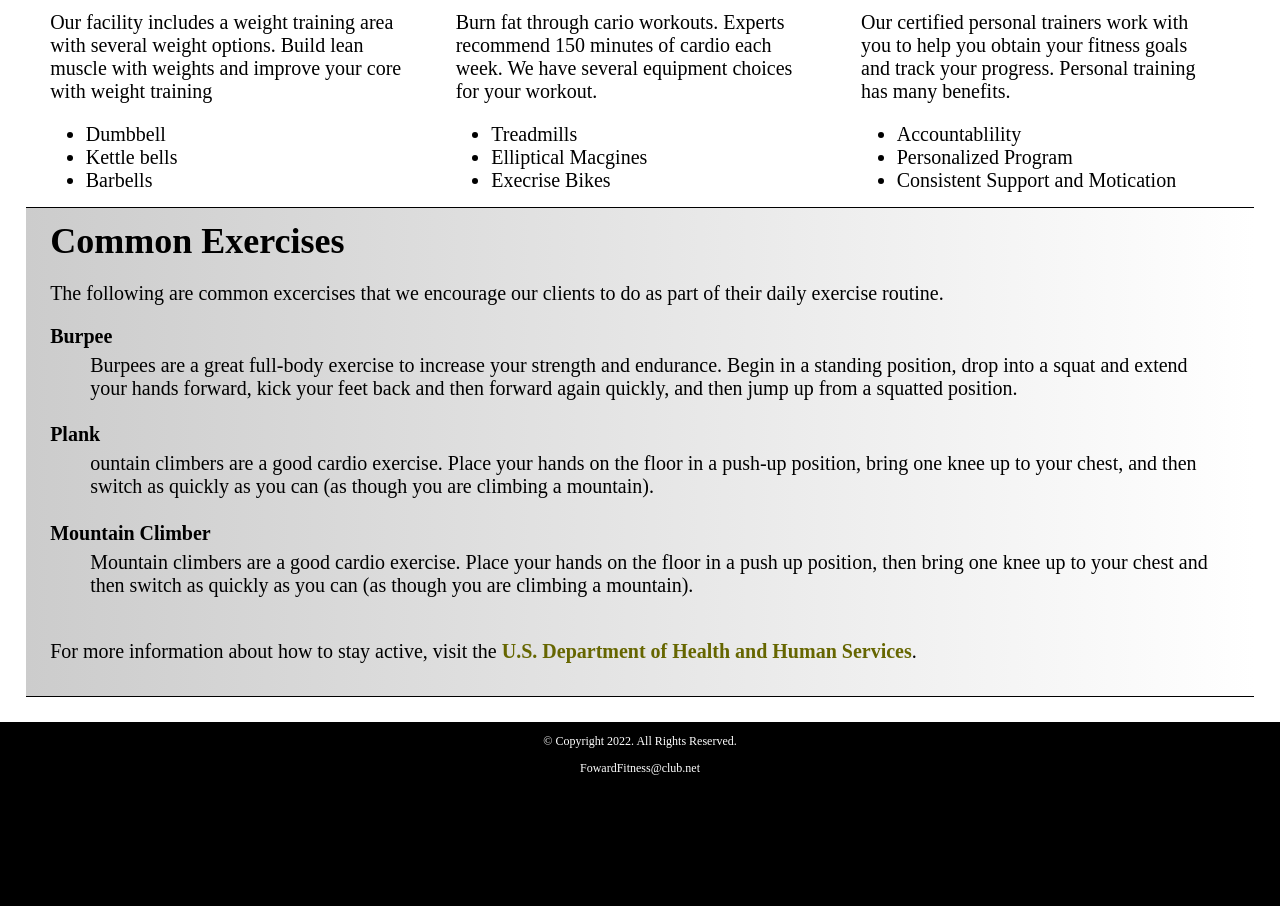
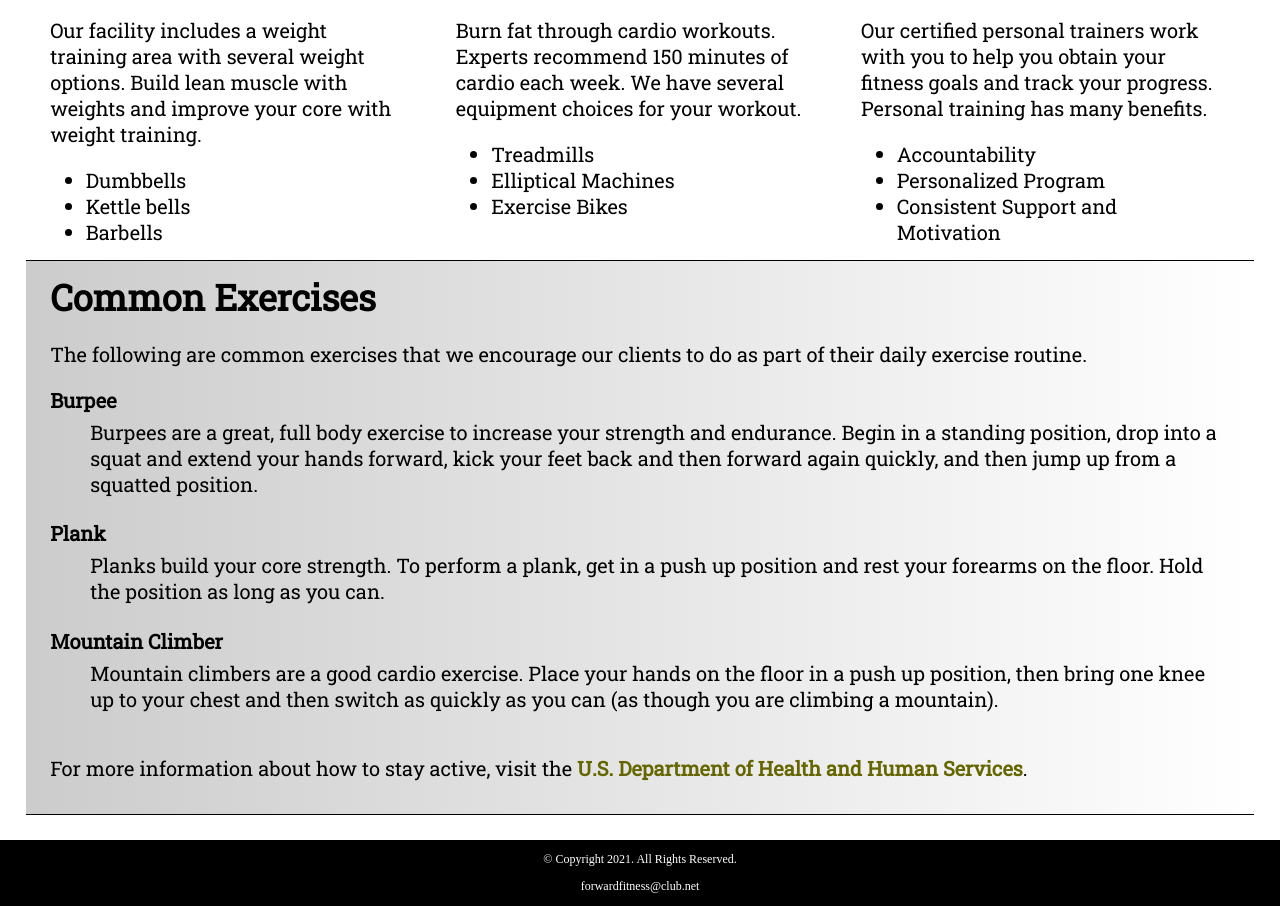
Before and after one commit to Sillychunmaru/fitness, a plain HTML site: page about.html in a window 1280 px wide. Shown: the part 1414-2320 px from the top of the page. Before the commit the page ends 2202 px from the top, so only its background shows below. Drawn offline with Linux system fonts and the light colour scheme; a web font is replaced by a local one.

Commit message:
Fitness 9 fix
fixed

```diff
--- a/about.html
+++ b/about.html
@@ -1,74 +1,56 @@
 <!DOCTYPE html>
-<!-- This website template was created by: James Viglino -->
-
+<!-- This website template was created by: Student's Name, Date -->
 <html lang="en">
-
-
-
 <head>
-
-	<title>Foward Fitness Club</title>
+	<title>Forward Fitness Club</title>
 	<meta charset="utf-8">
     <link rel="stylesheet" href="css/styles.css">
-	<meta name="viewport" content="width=device-width, initial-scale=1">
-	<link href="https://fonts.googleapis.com/css2?family=Francois+One&display=swap" rel="stylesheet">
+    <meta name="viewport" content="width=device-width, initial-scale=1.0">
+    <link href="https://fonts.googleapis.com/css?family=Francois+One%7CRoboto+Slab&display=swap" rel="stylesheet">
     <link rel="shortcut icon" href="images/favicon.ico">
 	<link rel="icon" type="image/png" sizes="32x32" href="images/favicon-32.png">
     <link rel="apple-touch-icon" sizes="180x180" href="images/apple-touch-icon.png">
 	<link rel="icon" sizes="192x192" href="images/android-chrome-192.png">
 </head>
-
 <body>
 
 	<div id="container">
 
 		<!-- Use the header area for the website name or logo -->
-
 		<header>
-
-		<a href="index.html"><img src="images/forward-fitness-logo.png" alt="Foward Fitness Club Logo"></a>
-
+	           <a href="index.html"><img src="images/forward-fitness-logo.png" alt="Forward Fitness Club logo"></a>
 		</header>
 
 		<!-- Use the nav area to add hyperlinks to other pages within the website -->
-
 		<nav>
-
 			<ul>
                 <li><a href="index.html">Home</a></li>
-			<li><a href="about.html">About Us</a> </li>
+                <li><a href="about.html">About Us</a></li>
                 <li><a href="classes.html">Classes</a></li>
                 <li><a href="nutrition.html">Nutrition</a></li>
                 <li><a href="contact.html">Contact Us</a></li>
             </ul>
-
 		</nav>
 
-	<!--  Use the main area to add the main content of the webpage -->
-
+		<!-- Use the main area to add the main content of the webpage -->
 		<main>
 
             <video controls poster="images/hero-image.jpg">
                 <source src="media/ffc_video.mp4" type="video/mp4">
                 <source src="media/ffc_video.webm" type="video/webm">
-			<p>Your browser does not support the video element.</p>
                 <track src="media/captions.vtt" kind="captions" srclang="en" label="Captions">
                 <track src="media/descriptions.vtt" kind="descriptions" srclang="en" label="English Descriptions">
+                <p>Your browser does not support the video element.</p>
             </video>
 
             <section id="weights">
 
-			<h1>weights</h1>
-
-			<img src="images/people-with-weights.jpg" alt="Two People working out with with a weight in each hand" class="round">
-
-			<p>Our facility includes a weight training area with several weight options. Build lean muscle with weights and improve your core with weight training</p>
-
+				<h1>Weights</h1>
+				<img src="images/people-with-weights.jpg" alt="Two people working out with a weight in each hand" class="round">
+				<p>Our facility includes a weight training area with several weight options. Build lean muscle with weights and improve your core with weight training.</p>
 				<ul class="tablet-desktop">
-				<li>Dumbbell</li>
-
+					<li>Dumbbells</li>
 					<li>Kettle bells</li>
-
 					<li>Barbells</li>
 				</ul>
 
@@ -77,15 +59,12 @@
 			<section id="cardio">
 
 				<h1>Cardio</h1>
-
 				<img src="images/people-workingout-machines.jpg" alt="Cardio Equipment" class="round">
-
-	<p> Burn fat through cario workouts. Experts recommend 150 minutes of cardio each week. We have several equipment choices for your workout.</p>
-
+				<p>Burn fat through cardio workouts. Experts recommend 150 minutes of cardio each week. We have several equipment choices for your workout.</p>
 				<ul class="tablet-desktop">
 					<li>Treadmills</li>
-	<li>Elliptical Macgines</li>
-	<li>Execrise Bikes</li>
+					<li>Elliptical Machines</li>
+					<li>Exercise Bikes</li>
 				</ul>
 
 			</section>
@@ -93,30 +72,27 @@
 			<section id="training">
 
 				<h1>Personal Training</h1>
-
 				<img src="images/personal-trainer.jpg" alt="Personal Training" class="round">
-
-	<p> Our certified personal trainers work with you to help you obtain your fitness goals and track your progress. Personal training has many benefits.</p>
-
+				<p>Our certified personal trainers work with you to help you obtain your fitness goals and track your progress. Personal training has many benefits.</p>
 				<ul class="tablet-desktop">
-	<li>Accountablility</li>
+					<li>Accountability</li>
 					<li>Personalized Program</li>
-	<li>Consistent Support and Motication</li>
+					<li>Consistent Support and Motivation</li>
 				</ul>
 
 			</section>
 
-
 			<section id="exercises" class="tablet-desktop">
 
 				<h1>Common Exercises</h1>
-	<p>The following are common excercises that we encourage our clients to do as part of their daily exercise routine.</p>
-
+				<p>The following are common exercises that we encourage our clients to do as part of their daily exercise routine.</p>
 				<dl>
 					<dt>Burpee</dt>
-	<dd>Burpees are a great full-body exercise to increase your strength and endurance. Begin in a standing position, drop into a squat and extend your hands forward, kick your feet back and then forward again quickly, and then jump up from a squatted position.</dd>
+					<dd>Burpees are a great, full body exercise to increase your strength and endurance. Begin in a standing position, drop into a squat and extend your hands forward, kick your feet back and then forward again quickly, and then jump up from a squatted position.</dd>
+
 					<dt>Plank</dt>
-	<dd>ountain climbers are a good cardio exercise. Place your hands on the floor in a push-up position, bring one knee up to your chest, and then switch as quickly as you can (as though you are climbing a mountain).</dd>
+					<dd>Planks build your core strength. To perform a plank, get in a push up position and rest your forearms on the floor. Hold the position as long as you can.</dd>
+
 					<dt>Mountain Climber</dt>
 					<dd>Mountain climbers are a good cardio exercise. Place your hands on the floor in a push up position, then bring one knee up to your chest and then switch as quickly as you can (as though you are climbing a mountain).</dd>
 				</dl>
@@ -124,38 +100,16 @@
 				<p>For more information about how to stay active, visit the <a href="https://www.hhs.gov/fitness/be-active/index.html" target="_blank" class="external-link">U.S. Department of Health and Human Services</a>.</p>
 
 			</section>
+
 		</main>
 
-
 		<!-- Use the footer area to add webpage footer content -->
-
 		<footer>
-		<p>&copy; Copyright 2022. All Rights Reserved.</p>
-		<p><a href="mailto:fowardfitness@club.net">FowardFitness@club.net</a></p>
+			<p>&copy; Copyright 2021. All Rights Reserved.</p>
+			<p><a href="mailto:forwardfitness@club.net">forwardfitness@club.net</a></p>
 		</footer>
 
 	</div>
 
 </body>
-
-
-
-
-
-
-
-
-
-
-
-
-
-
-
-
-
-
-
-
-
 </html>
```
Also changed, not shown: classes.html (+2 -2 lines). Lines whose indentation alone changed are shown as unchanged.
